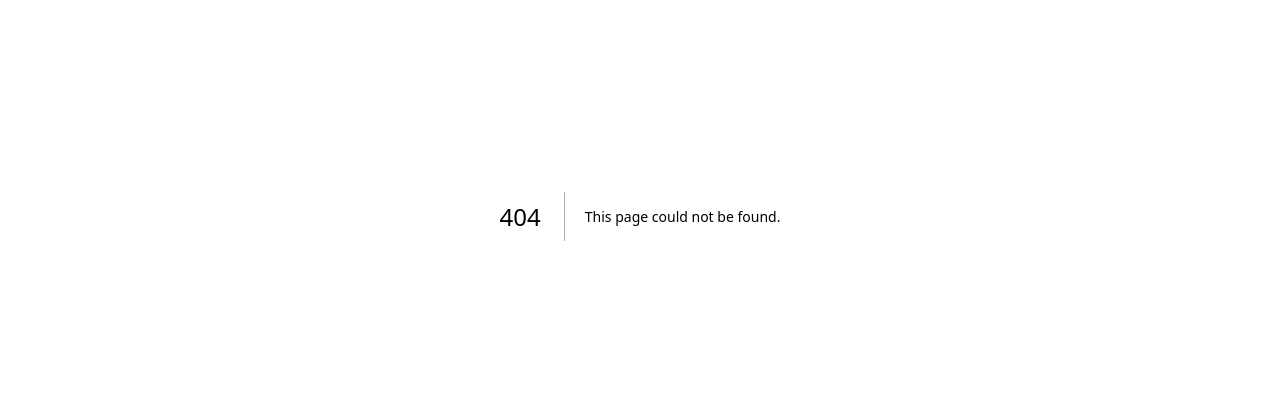
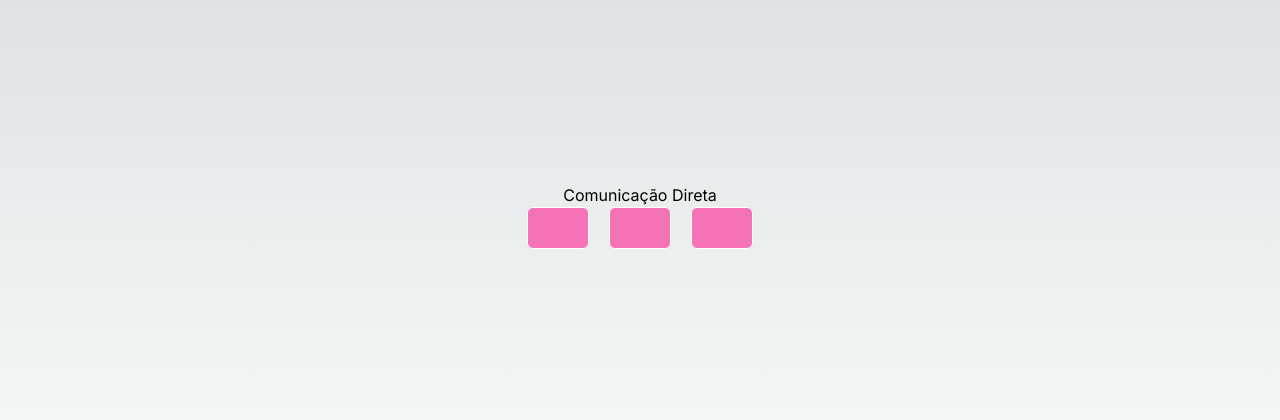
Before and after one commit to etizel/framework-react, a Next.js app: page /comunicacao in a window 1280 px wide. Before the commit this address had no page. Shown: the part 184-604 px from the top of the page. Built offline with nearby package versions, Linux system fonts and the light colour scheme.

Commit message:
comunicacao entre componentes

```diff
--- a/src/app/components/comunicacao/direta/Filho.tsx
+++ b/src/app/components/comunicacao/direta/Filho.tsx
@@ -1,7 +1,3 @@
 export default function Filho() {
-  return (
-    <div>
-      <h1>Filho</h1>
-    </div>
-  );
+  return <div></div>;
 }
--- a/src/app/components/comunicacao/direta/Pai.tsx
+++ b/src/app/components/comunicacao/direta/Pai.tsx
@@ -2,7 +2,13 @@ import Filho from './Filho';
 
 export default function Pai() {
   return (
-    <div>
+    <div
+      className={`
+    flex gap-5
+    bg-pink-400 text-purple-500 border border-white
+    rounded-md p-5
+    `}
+    >
       <Filho />
       <Filho />
     </div>
--- a/src/app/comunicacao/direta.tsx
+++ b/src/app/comunicacao/page.tsx
@@ -2,8 +2,8 @@ import Avo from '../components/comunicacao/direta/Avo';
 
 export default function PageStright() {
   return (
-    <div>
-      <h1>Comunicação Direrata</h1>
+    <div className="flex flex-col justify-center items-center h-screen">
+      <h1>Comunicação Direta</h1>
       <Avo />
     </div>
   );
```
